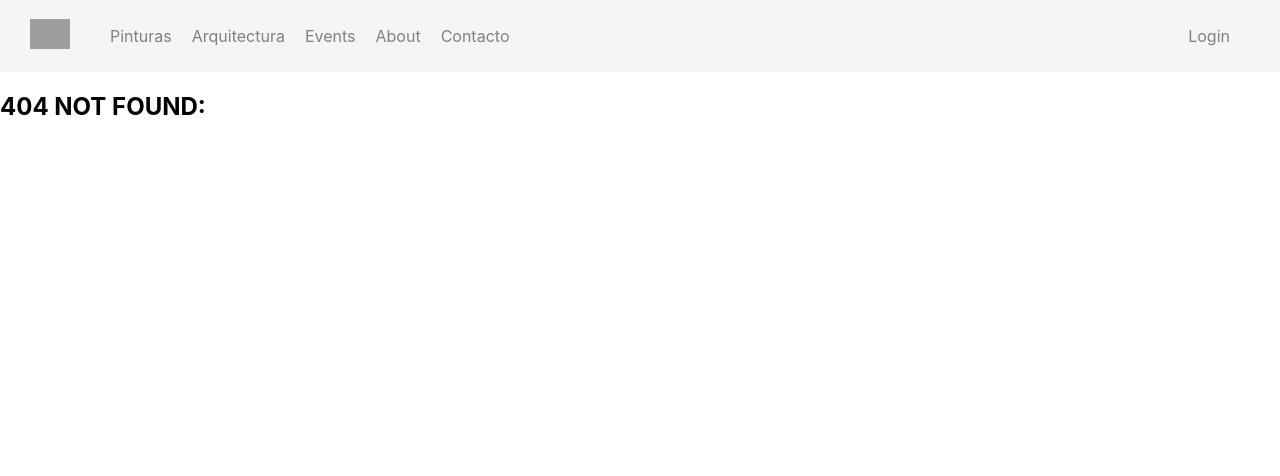
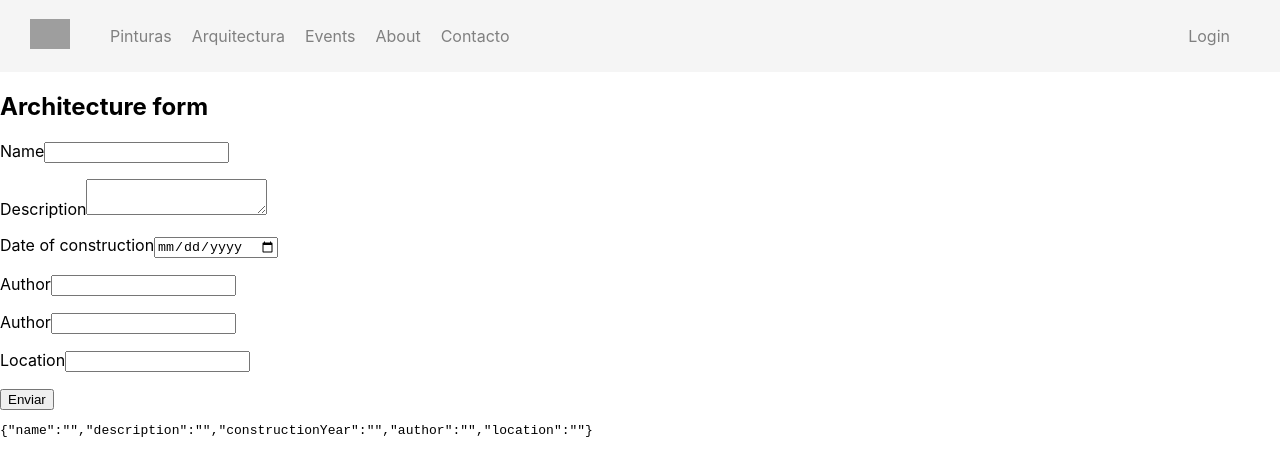
Before and after one commit to Arcajpsvg/galeria, a React (Create React App) app in the folder galeria/: page /archiprivate in a window 1280 px wide. Before the commit this address had no page. Shown: the top 476 px of the page. Built offline with nearby package versions, Linux system fonts and the light colour scheme; grey boxes are pictures that could not be loaded.

Commit message:
small changes to the form

```diff
--- a/galeria/src/App.js
+++ b/galeria/src/App.js
@@ -5,6 +5,7 @@ import Auth from './pages/auth/Auth';
 import Header from './layout/header/Header';
 import NotFound from './pages/static/notFound/NotFound';
 import ArchiList from './pages/dynamic/architecture/public/ArchiList';
+import ArchiForm from './pages/dynamic/architecture/private/ArchiForm/ArchiForm';
 import About from './pages/static/about/About';
 import Events from "./pages/dynamic/events/Events";
 
@@ -17,11 +18,9 @@ function App() {
       <Route path='/login' element={<Auth />}></Route>
       <Route path='/about' element={<About />}></Route>
     <Route path='/architecture' element={<ArchiList />}></Route>
+    <Route path='/archiprivate' element={<ArchiForm />}></Route>
         <Route path="/events" element={<Events></Events>}></Route>
-
-
-    <Route path='/architecture' element={<ArchiList />}></Route>
-    <Route path='*' element={<NotFound />}></Route>
+      <Route path='*' element={<NotFound />}></Route>
       </Routes>
     </Router>
   );
--- a/galeria/src/pages/dynamic/architecture/private/ArchiForm/ArchiForm.js
+++ b/galeria/src/pages/dynamic/architecture/private/ArchiForm/ArchiForm.js
@@ -2,14 +2,30 @@ import { Component } from "react";
 
 export default class ArchiForm extends Component{
 
-constructor(){
-    super();
-    this.state = {name: '', description: '', constructionDate: '', author: '', location: ''};
+constructor(props){
+    super(props);
+    this.state = {values: {name: '', description: '', constructionYear: '', author: '', location: ''},
+    validations: {name: '', description: '', constructionYear: '', author: '', location: ''}};
+}
+
+handleChange = (e) => {
+    const {name, value} = e.target;
+    this.setState(
+        {
+            values:{
+                ...this.state.values,
+                [name]:value
+            }
+        }
+    );
 }
 
 
+
+
+
 render(){
-   let {name, description, constructionDate, author, location} = this.state;
+   let {name, description, constructionYear, author, location} = this.state;
 
    return(
     <article>
@@ -20,36 +36,41 @@ render(){
             <form>
                 <p>
                     <label>Name
-                        <input type="text" name="name" value={name} />
+                        <input type="text" name="name" value={name} onChange={this.handleChange}/>
                     </label>
                 </p>
                 <p>
                     <label>Description
-                        <textarea name="description" value={description} />
+                        <textarea name="description" value={description} onChange={this.handleChange}/>
                     </label>
                 </p>
                 <p>
                     <label>Date of construction
-                        <input type="date" name="constructionDate" value={constructionDate} />
+                        <input type="date" name="constructionYear
+                " value={constructionYear
+                } onChange={this.handleChange}/>
                     </label>
                 </p>
                 <p>
                     <label>Author
-                        <input type="date" name="constructionDate" value={constructionDate} />
+                        <input type="number" name="constructionYear" value={constructionYear} onChange={this.handleChange}/>
                     </label>
                 </p>
                 <p>
                     <label>Author
-                        <input type="text" name="author" value={author} />
+                        <input type="text" name="author" value={author} onChange={this.handleChange}/>
                     </label>
                 </p>
                 <p>
                     <label>Location
-                        <input type="text" name="location" value={location} />
+                        <input type="text" name="location" value={location} onChange={this.handleChange}/>
                     </label>
                 </p>
                 <button type="submit">Enviar</button>
             </form>
+            <pre>
+                    {JSON.stringify(this.state.values)}
+                </pre>
         </main>
 
     </article>
```
Also changed, not shown: galeria/src/pages/dynamic/architecture/private/ArchiForm/validators/ValidatorFormArchitecture.js (added, +44 -0 lines).
